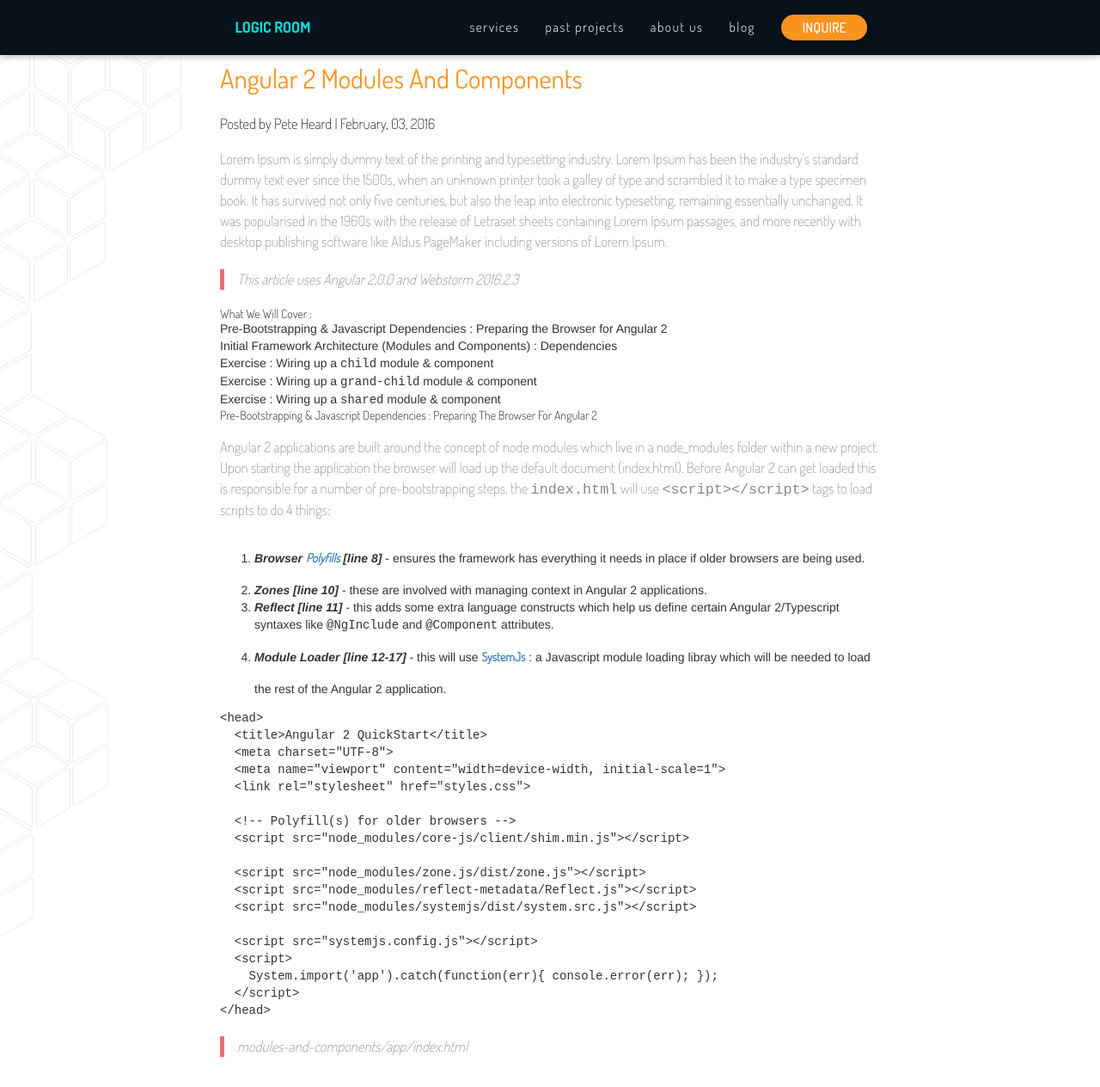
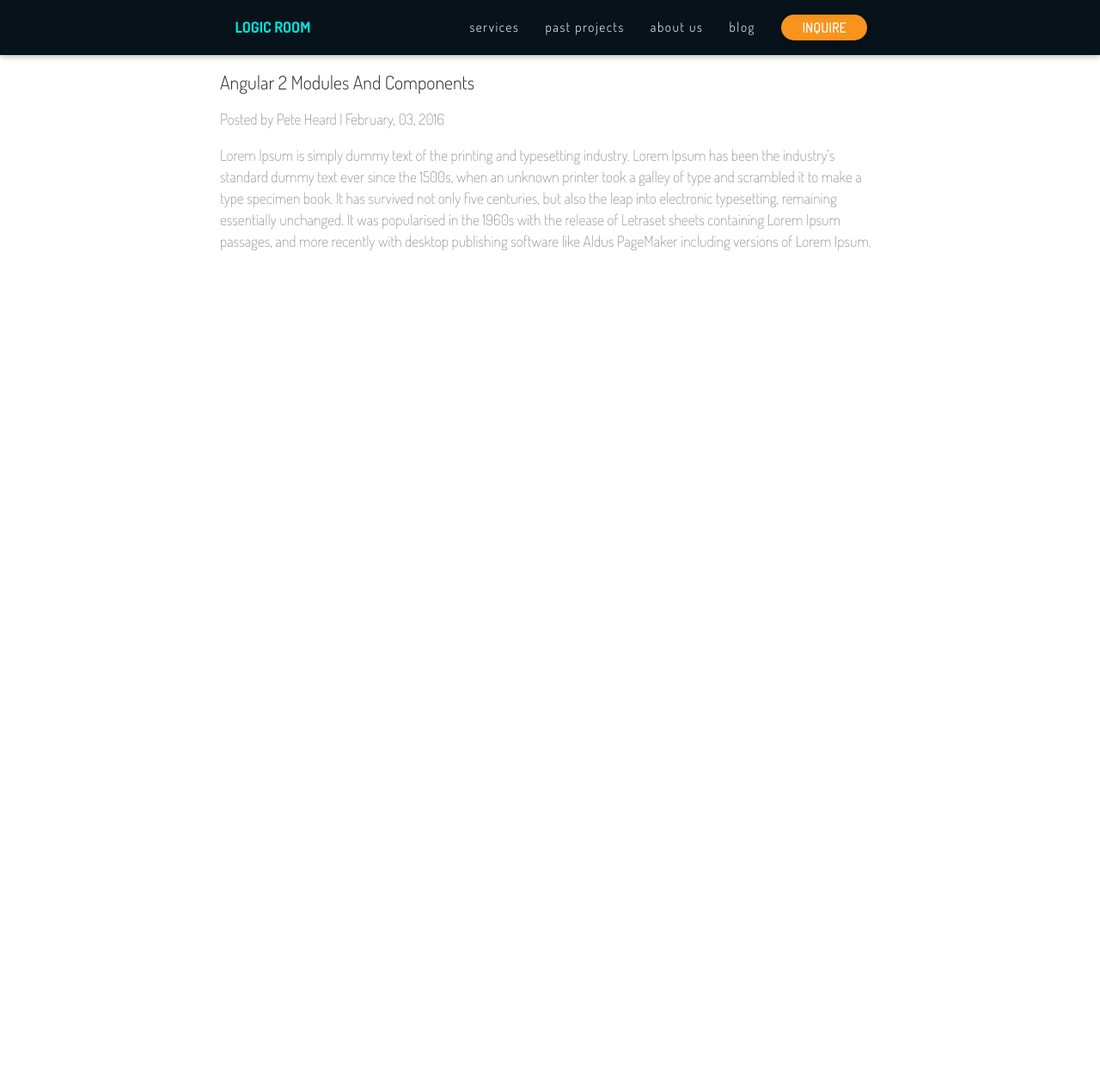
Before and after one commit to peterheard01/logic-room, a Jekyll site: the page built from _posts/1_angular_2_modules_and_components_article/2016-2-3-modules-and-components-article.md, in a window 1280 px wide and 1264 px high. Shown: the whole window at 86% size. Built offline with Jekyll 4.4.1, drawn with Linux system fonts in a browser that asks for light colours.

Commit message:
make front page more generic

````diff
--- a/_layouts/post.html
+++ b/_layouts/post.html
@@ -2,11 +2,15 @@
 layout: default
 ---
 
-<section id="content">
+
+<section id="main" class="post">
+
   <div class="wrapper">
 
-    <h2 style="margin-top:0px;" class="title">{{ page.title }}</h2>
-    <p style="margin : 0 0 0 0; color:black;">Posted by {{ page.author }} | {{ page.date | date: "%B, %d, %Y" }}</p>
+    <br>
+
+    <h3 class="title">{{ page.title }}</h3>
+    <p class="posted-by">Posted by {{ page.author }} | {{ page.date | date: "%B, %d, %Y" }}</p>
 
     <p>
       {{ content }}
--- a/_posts/1_angular_2_modules_and_components_article/2016-2-3-modules-and-components-article.md
+++ b/_posts/1_angular_2_modules_and_components_article/2016-2-3-modules-and-components-article.md
@@ -8,46 +8,3 @@
 ---
 
 Lorem Ipsum is simply dummy text of the printing and typesetting industry. Lorem Ipsum has been the industry's standard dummy text ever since the 1500s, when an unknown printer took a galley of type and scrambled it to make a type specimen book. It has survived not only five centuries, but also the leap into electronic typesetting, remaining essentially unchanged. It was popularised in the 1960s with the release of Letraset sheets containing Lorem Ipsum passages, and more recently with desktop publishing software like Aldus PageMaker including versions of Lorem Ipsum.
-
-
-
-> This article uses Angular 2.0.0 and Webstorm 2016.2.3
-
-#### What We Will Cover :
-
-- Pre-Bootstrapping & Javascript Dependencies : Preparing the Browser for Angular 2
-- Initial Framework Architecture (Modules and Components) : Dependencies
-- Exercise : Wiring up a ```child``` module & component
-- Exercise : Wiring up a ```grand-child``` module & component
-- Exercise : Wiring up a ```shared``` module & component
-
-####  Pre-Bootstrapping & Javascript Dependencies : Preparing the Browser for Angular 2 #####
-
-Angular 2 applications are built around the concept of node modules which live in a node_modules folder within a new project. Upon starting the application the browser will load up the default document (index.html). Before Angular 2 can get loaded this is responsible for a number of pre-bootstrapping steps, the ```index.html``` will use ```<script></script>``` tags to load scripts to do 4 things:
-
-1.  ***Browser [Polyfills](https://remysharp.com/2010/10/08/what-is-a-polyfill) [line 8]*** - ensures the framework has everything it needs in place if older browsers are being used.
-2. ***Zones [line 10]*** - these are involved with managing context in Angular 2 applications.
-3. ***Reflect [line 11]*** - this adds some extra language constructs which help us define certain Angular 2/Typescript syntaxes like ```@NgInclude``` and ```@Component``` attributes.
-4. ***Module Loader [line 12-17]*** - this will use [SystemJs](https://github.com/systemjs/systemjs) : a Javascript module loading libray which will be needed to load the rest of the Angular 2 application.
-
-```html
-<head>
-  <title>Angular 2 QuickStart</title>
-  <meta charset="UTF-8">
-  <meta name="viewport" content="width=device-width, initial-scale=1">
-  <link rel="stylesheet" href="styles.css">
-
-  <!-- Polyfill(s) for older browsers -->
-  <script src="node_modules/core-js/client/shim.min.js"></script>
-
-  <script src="node_modules/zone.js/dist/zone.js"></script>
-  <script src="node_modules/reflect-metadata/Reflect.js"></script>
-  <script src="node_modules/systemjs/dist/system.src.js"></script>
-
-  <script src="systemjs.config.js"></script>
-  <script>
-    System.import('app').catch(function(err){ console.error(err); });
-  </script>
-</head>
-```
-> modules-and-components/app/index.html
--- /dev/null
+++ b/_sass/4-main-pages/_post-page.scss
@@ -0,0 +1,11 @@
+@media only screen and (min-width : 992px) {
+
+
+  .post {
+    p {
+      font-size: em(20);
+    }
+  }
+
+
+}
--- a/assets/main.scss
+++ b/assets/main.scss
@@ -18,5 +18,6 @@
 @import '3-base/_content.scss';
 
 // 4 - PAGES
-@import '4-main-page/main-page';
-@import "4-main-page/mediaquerys";
+@import '4-main-pages/_post-page';
+@import '4-main-pages/_main-page';
+@import "4-main-pages/_mediaquerys";
````
Also changed, not shown: blog/index.html (+4 -4 lines), _sass/4-main-pages/_main-page.scss (renamed from _sass/4-main-page/_main-page.scss), _sass/4-main-pages/_mediaquerys.scss (renamed from _sass/4-main-page/_mediaquerys.scss).
